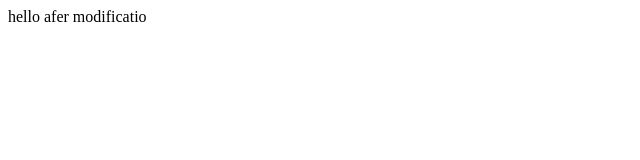
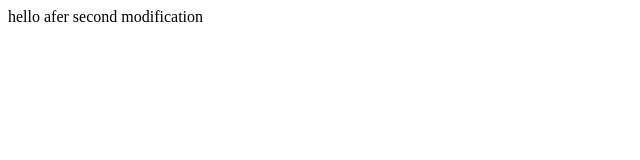
Before and after one commit to youssefelhaoudar/myproject, a plain HTML site: page index.html in a window 1280 px wide. Shown: the full height of the page, 0-640 px from the left. Drawn offline with Linux system fonts and the light colour scheme.

Commit message:
third tmodification

```diff
--- a/index.html
+++ b/index.html
@@ -7,7 +7,7 @@
     <script src="script.js"></script>
 </head>
 <body>
-    hello afer modificatio
+    hello afer second modification
 
 </body>
 </html>
```
